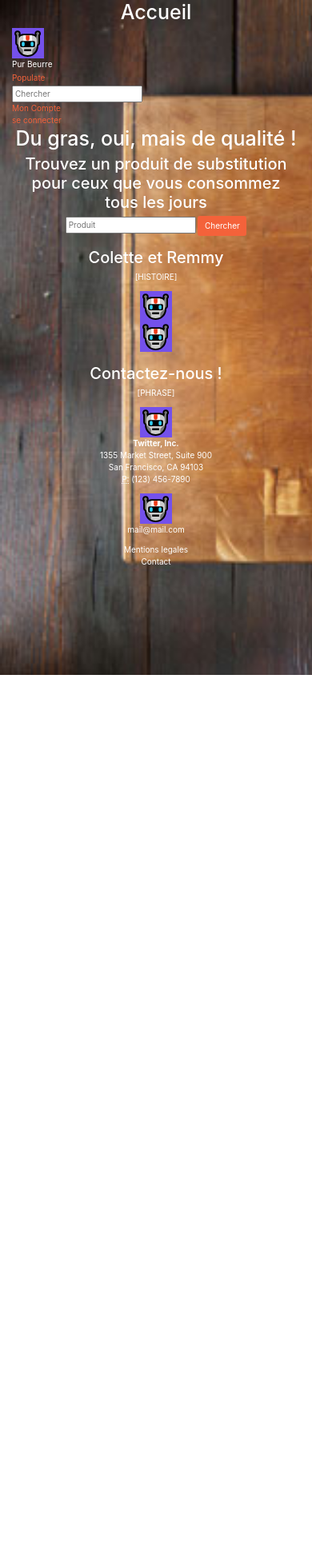
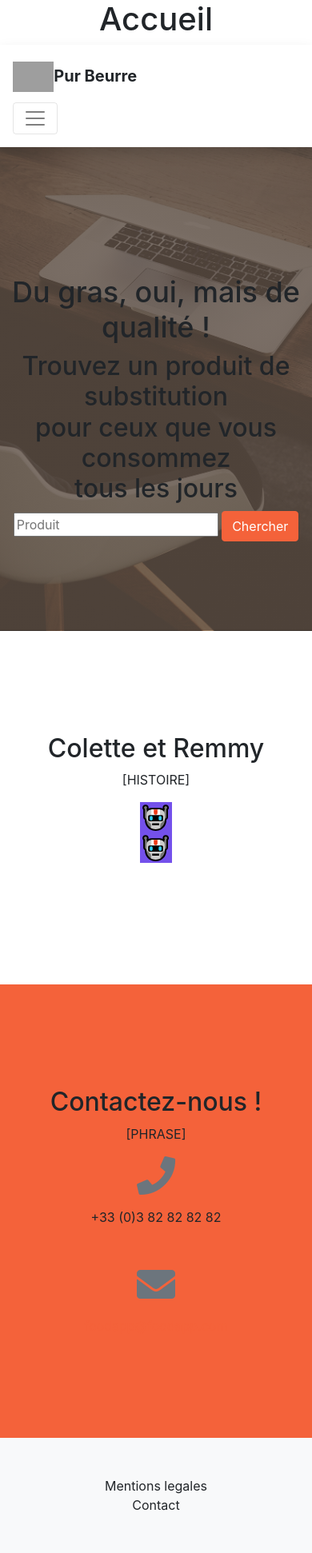
Before and after one commit to Baptiste68/P8, a Django app: page /myfoodapp/ in a window 390 px wide. Shown: the whole page at 80% size. Before the commit the page ends 844 px from the top, so only its background shows below. Run offline with Django 3.2, Linux system fonts and the light colour scheme; some libraries are stand-ins or nearby versions; grey boxes are pictures that could not be loaded.

Commit message:
Add files via upload

```diff
--- /dev/null
+++ b/foodbapp/myfoodapp/templates/myfoodapp/base.html
@@ -0,0 +1,107 @@
+<!DOCTYPE html>
+<html lang="fr">
+<head>
+
+  {% block title %}<title>Food App</title>{% endblock %}
+  <meta charset="utf-8">
+  <meta http-equiv="X-UA-Compatible" content="IE=edge">
+  <meta name="viewport" content="width=device-width, initial-scale=1, shrink-to-fit=no">
+
+  <!-- Add additional CSS in static file -->
+  {% load static %}
+  <link rel="icon" href="{% static 'img/logo_pur_beurre-favicon.png' %}" />
+  <!-- Font Awesome Icons -->
+  <link href="{% static 'vendor/fontawesome-free/css/all.min.css' %}" rel="stylesheet" type="text/css">
+  <!-- Plugin CSS -->
+  <link href="{% static 'vendor/magnific-popup/magnific-popup.css' %}" rel="stylesheet">
+  <!-- Bootstrap core JavaScript -->
+  <script src="{% static 'vendor/jquery/jquery.min.js' %}"></script>
+  <script src="{% static 'vendor/bootstrap/js/bootstrap.bundle.min.js' %}"></script>
+  <!-- Plugin JavaScript -->
+  <script src="{% static 'vendor/jquery-easing/jquery.easing.min.js' %}"></script>
+  <script src="{% static 'vendor/magnific-popup/jquery.magnific-popup.min.js' %}"></script>
+  <!-- Custom scripts for this template -->
+  <script src="{% static 'js/creative.min.js' %}"></script>
+  <!-- Custom CSS -->
+  <link rel="stylesheet" href="{% static 'css/creative.css' %}">
+  <link rel="stylesheet" href="{% static 'css/my_custom_css.css' %}">
+  {% block addstyle %}{% endblock %}
+
+</head>
+
+<body>
+    <div class="xs-12 sticky-top" id="toptitle">
+        <h1 style="text-align:center;">{% block titlepage %}Default{% endblock %}</h1>
+    </div>
+    <nav class="navbar navbar-expand-lg navbar-light sticky-top py-3 navbar-scrolled" id="mainNav">
+        <a class="navbar-brand js-scroll-trigger flex-row mb-2" href='/myfoodapp/'><img src="{% static 'img/logo_pur_beurre.png' %}" alt="Home Page" width="15%" height="15%">Pur Beurre</a>
+        <button class="navbar-toggler navbar-toggler-right collapsed" type="button" data-toggle="collapse" data-target="#navbarResponsive" aria-controls="navbarResponsive" aria-expanded="false" aria-label="Toggle navigation">
+            <span class="navbar-toggler-icon"></span>
+        </button>
+        <div class="navbar-collapse collapse" id="navbarResponsive" style="">
+            <ul class="navbar-nav ml-auto my-2 my-lg-0">
+                <li class="nav-item">
+                    <a class="nav-link js-scroll-trigger" href='/myfoodapp/populate/'>Populate</a>
+                </li>
+                <li class="nav-item">
+                    <form action="/myfoodapp/search/">
+                        <input type="text" name="product" placeholder="Chercher"><br>
+                    </form>
+                </li>
+                {% if user.is_authenticated %}
+                <li class="nav-item">
+                    <a class="nav-link js-scroll-trigger" href="/myfoodapp/compte/"><img src="{% static 'img/useracc.png' %}" alt="Mon Compte" width="30px" height="30px"></a>
+                </li>
+                {% else %}
+                <li class="nav-item">
+                    <a class="nav-link js-scroll-trigger" href="/myfoodapp/connexion/"><img src="{% static 'img/useracc.png' %}" alt="Connexion" width="30px" height="30px"></a>
+                </li>
+                {% endif %}
+                <li class="nav-item">
+                    <a class="nav-link js-scroll-trigger" href="/myfoodapp/viewsaved/"><img src="{% static 'img/carotte.png' %}" alt="Mes Aliments" width="30px" height="30px"></a>
+                </li>
+                {% if user.is_authenticated %}
+                <li class="nav-item">
+                    <a class="nav-link js-scroll-trigger" href="/myfoodapp/deconnexion/"><img src="{% static 'img/deco.png' %}" alt="Se deconnecter" width="30px" height="30px"></a>
+                </li>
+                {% else %}
+                <li class="nav-item">
+                        <a class="nav-link js-scroll-trigger" href="/myfoodapp/"><img src="{% static 'img/deco.png' %}" alt="Home Page" width="30px" height="30px"></a>
+                    </li>
+                {% endif %}
+            </ul>
+        </div>
+    </nav>
+
+{% block headsec %}
+<header class="masthead">
+    {% block mid1 %}
+    {% endblock %}
+</header>
+{% endblock %}
+
+{% block sect2 %}
+<section class="page-section" id="mid2">
+    {% block mid2 %}
+    {% endblock %}
+</section>
+{% endblock %}
+
+{% block sect3 %}
+<section class="page-section bg-primary" id="mid3">
+  {% block mid3 %}
+  {% endblock %}
+</section>
+{% endblock %}
+
+<footer class="bg-light py-5">
+  {% block footer %}
+  <div class="row">
+    <div class="col-md-6"><center>Mentions legales</center></div>
+    <div class="col-md-6"><center>Contact</center></div>
+  </div>
+  {% endblock %}
+</footer>
+
+</body>
+</html>
--- a/foodbapp/myfoodapp/templates/myfoodapp/index.html
+++ b/foodbapp/myfoodapp/templates/myfoodapp/index.html
@@ -1,26 +1,14 @@
-{% extends "myfoodapp/generic_template.html" %}
+{% extends "myfoodapp/base.html" %}
 {% block addstyle %}
 {% load static %}
-<style type="text/css">
-    body{
-      color: white;
-      background-size:cover;
-      background-image: url({% static 'img/portfolio/fullsize/4.jpg' %});
-    }
-    form{
-        color: black;
-    }
-</style>
 {% endblock %}
 
 {% block titlepage %}Accueil{% endblock %}
 
-{% block mid2 %}
-<div class="row">
+{% block mid1 %}
 <div class="col-md-12">
-        <center>
-        <h1>Du gras, oui, mais de qualité !</h1>
-        <h2>Trouvez un produit de substitution <br />
+    <h1 class="text-center">Du gras, oui, mais de qualité !</h1>
+    <h2 class="text-center">Trouvez un produit de substitution <br />
         pour ceux que vous consommez <br />
         tous les jours
     </h2>
@@ -32,10 +20,12 @@
             </form>
         </div>
     </div>
-        </center>
     <br />
 </div>
+{% endblock %}
 
+{% block mid2 %}
+<div class="row">
     <div class="col-md-12">
         <center>
         <h2>Colette et Remmy</h2>
@@ -51,33 +41,25 @@
         </center>
         <br />
     </div>
-
-    <div class="col-md-12">
-        <center>
-        <h2>Contactez-nous !</h2>
-        <p>[PHRASE]</p>
-        <div class="row">
-            <div class="col-md-6">
-                <img src="{% static 'img/robot.PNG' %}" alt="Flowers in Chania">
-                <address>
-                    <strong>Twitter, Inc.</strong><br>
-                        1355 Market Street, Suite 900<br>
-                        San Francisco, CA 94103<br>
-                    <abbr title="Phone">P:</abbr> (123) 456-7890
-                </address>
-            </div>
-            <div class="col-md-6">
-                <img src="{% static 'img/robot.PNG' %}" alt="Flowers in Chania">
-                <p>mail@mail.com</p>
-            </div>
-        </div>
-        </center>
-    </div>
-
 </div>
 {% endblock %}
 
 {% block mid3 %}
 <div class="row">
+<div class="col-md-12 contact">
+        <h2 class="text-center">Contactez-nous !</h2>
+        <p class="text-center">[PHRASE]</p>
+        <div class="row">
+            <div class="col-md-6 ml-auto text-center mb-5 mb-lg-0">
+                <i class="fas fa-phone fa-3x mb-3 text-muted"></i>
+                <div>+33 (0)3 82 82 82 82</div>
+            </div>
+            <div class="col-md-6 mr-auto text-center">
+                <i class="fas fa-envelope fa-3x mb-3 text-muted"></i>
+                <!-- Make sure to change the email address in anchor text AND the link below! -->
+                <a class="d-block" href="mailto:foodapp@foodapp.com">foodapp@foodapp.com</a>
+            </div>
+        </div>
+    </div>
 </div>
 {% endblock %}
--- a/foodbapp/myfoodapp/templates/myfoodapp/saved.html
+++ b/foodbapp/myfoodapp/templates/myfoodapp/saved.html
@@ -1,7 +1,9 @@
-{% extends "myfoodapp/generic_template.html" %}
+{% extends "myfoodapp/base.html" %}
 {% block titlepage %}Aliments{% endblock %}
 {% load static %}
 
+{% block headsec %}
+{% endblock %}
 
 {% block mid2 %}
 
@@ -25,7 +27,7 @@
 
 {% endblock %}
 
-{% block mid3 %}
+{% block sect3 %}
 {% if user.is_authenticated %}
 {% endif %}
 {% endblock %}
```
Also changed, not shown: foodbapp/myfoodapp/templates/myfoodapp/compte.html (+5 -9 lines), foodbapp/myfoodapp/templates/myfoodapp/connexion.html (+8 -2 lines), foodbapp/myfoodapp/templates/myfoodapp/creation.html (+9 -3 lines), foodbapp/myfoodapp/templates/myfoodapp/details.html (+5 -2 lines), foodbapp/myfoodapp/templates/myfoodapp/product.html (+8 -6 lines), foodbapp/myfoodapp/templates/myfoodapp/search.html (+5 -3 lines). Lines whose indentation alone changed are shown as unchanged.
